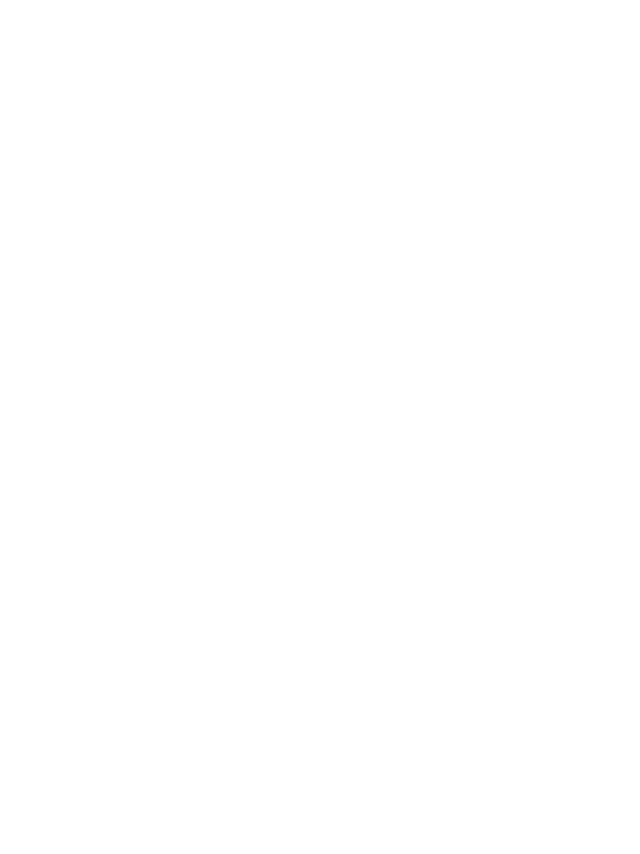
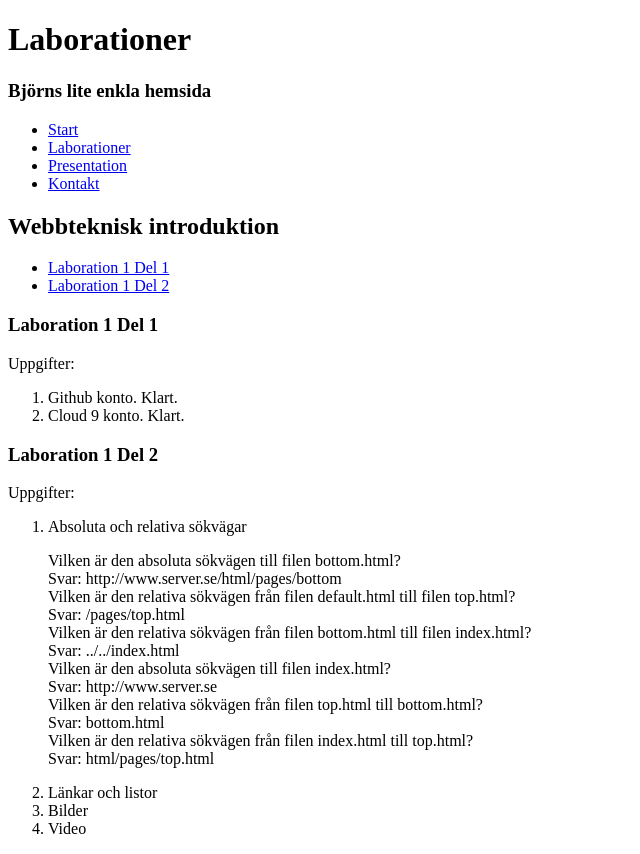
Before and after one commit to bj22dv/1ik415-laborationer, a plain HTML site: page pages/laborationer.html in a window 1280 px wide. Shown: the whole page, without its empty margins (0-640 px from the left). Before the commit the page ends 800 px from the top, so only its background shows below. Drawn offline with Linux system fonts and the light colour scheme.

Commit message:
Laborationsportal

```diff
--- a/pages/laborationer.html
+++ b/pages/laborationer.html
@@ -0,0 +1,65 @@
+<!doctype html>
+<html lang="sv">
+    <head>
+        <meta charset="utf-8"/>
+        <title>Laborationer - Björns lite enkla hemsida</title>
+
+    </head>
+    <body>
+    <h1>Laborationer</h1>
+    <h3>Björns lite enkla hemsida</h3>
+
+    <ul>
+            <li><a href="../index.html">Start</a></li>
+            <li><a href="laborationer.html">Laborationer</a></li>
+            <li><a href="presentation.html">Presentation</a></li>
+            <li><a href="kontakt.html">Kontakt</a></li>
+        </ul>
+
+
+   <h2>Webbteknisk introduktion</h2>
+   <ul>
+          <li><a href="#laboration 1.1">Laboration 1 Del 1</a></li>
+          <li><a href="#laboration 1.2">Laboration 1 Del 2</a></li>
+   </ul>
+
+   <h3 id="laboration 1.1">Laboration 1 Del 1</h3>
+        <p>Uppgifter:</p>
+
+        <ol>
+            <li>Github konto. Klart.</li>
+            <li>Cloud 9 konto. Klart.</li>
+        </ol>
+
+    <h3 id="laboration 1.2">Laboration 1 Del 2</h3>
+       <p>Uppgifter:</p>
+
+       <ol>
+
+       <li>Absoluta och relativa sökvägar</li>
+
+       <dl>
+           <dt></dt>Vilken är den absoluta sökvägen till filen bottom.html?</dt>
+           <dt>Svar: http://www.server.se/html/pages/bottom</dt>
+           <dt>Vilken är den relativa sökvägen från filen default.html till filen top.html?</dt>
+           <dt>Svar: /pages/top.html </dt>
+           <dt>Vilken är den relativa sökvägen från filen bottom.html till filen index.html? </dt>
+           <dt>Svar: ../../index.html</dt>
+           <dt>Vilken är den absoluta sökvägen till filen index.html?</dt>
+           <dt>Svar: http://www.server.se</dt>
+           <dt>Vilken är den relativa sökvägen från filen top.html till bottom.html?</dt>
+           <dt>Svar: bottom.html</dt>
+           <dt>Vilken är den relativa sökvägen från filen index.html till top.html?</dt>
+           <dt>Svar: html/pages/top.html</dt>
+       </dl>
+
+       <li>Länkar och listor</li>
+       <li>Bilder</li>
+       <li>Video</li>
+
+        </ol>
+
+        </body>
+
+
+</html>
```
Also changed, not shown: index.html (+4 -3 lines), pages/kontakt.html (+26 -0 lines), pages/presentation.html (+3 -3 lines), 2 other files.
